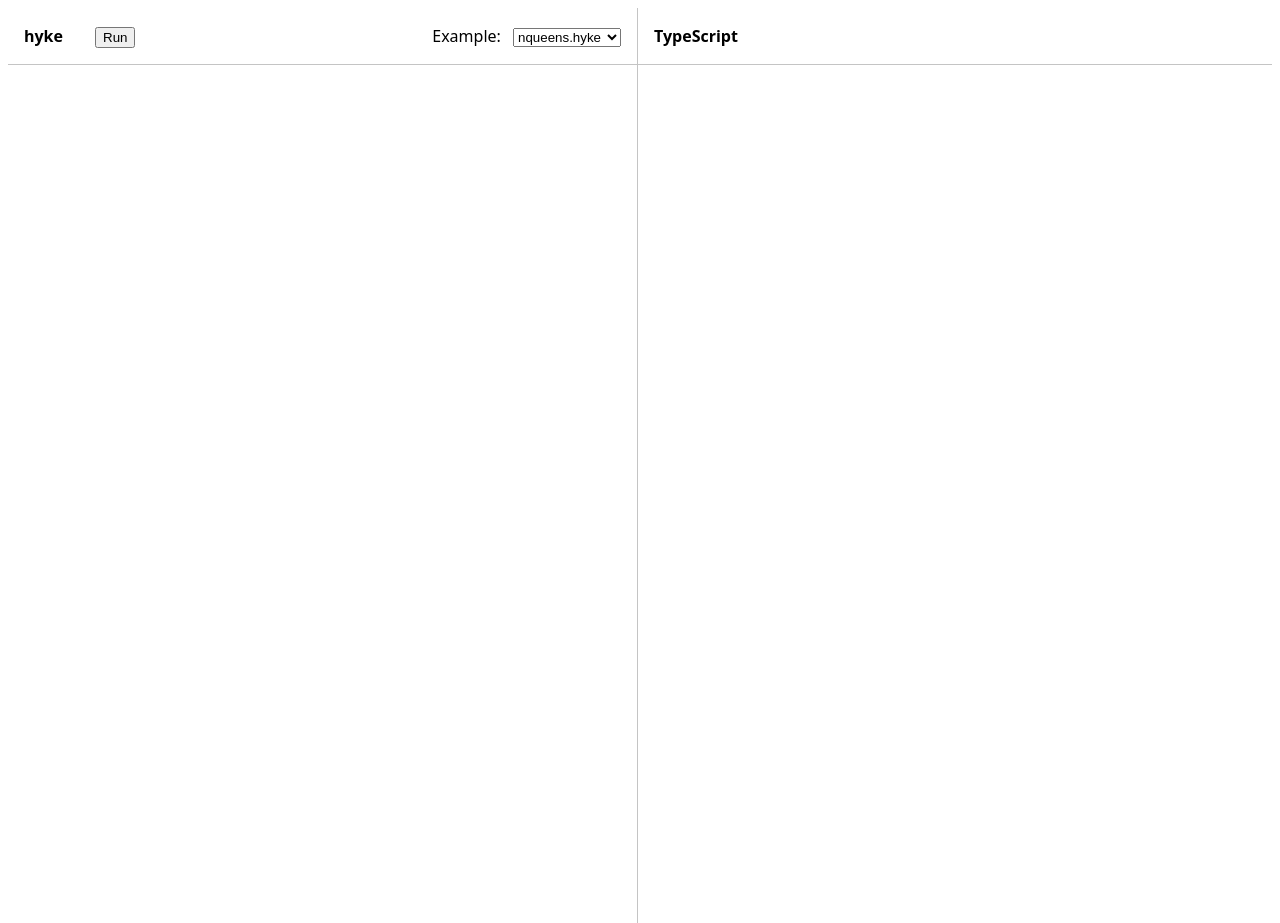
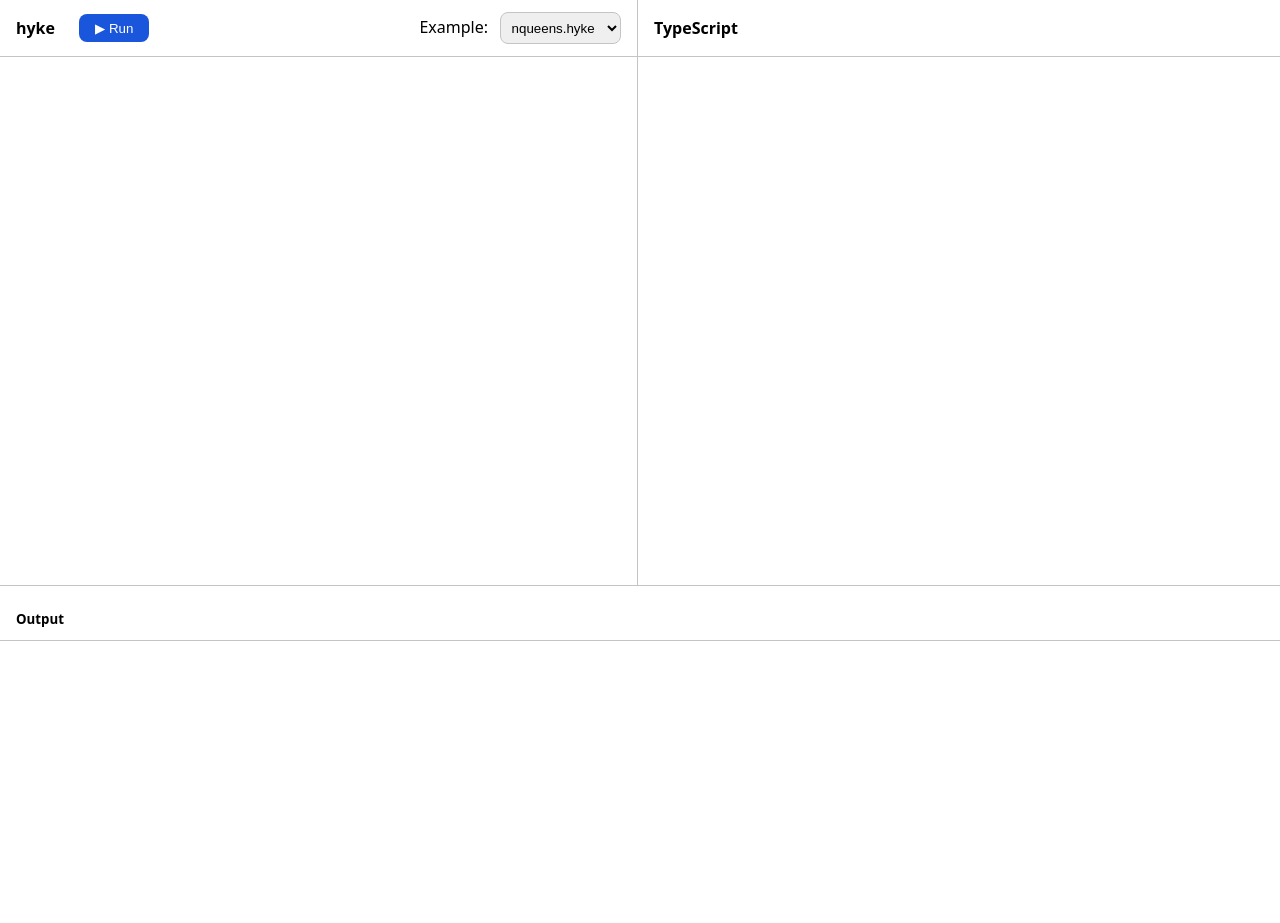
Before and after one commit to davidaf3/hyke, a website built with Parcel: page playground/index.html in a window 1280 px wide. Shown: the top 923 px of the page. After the commit the page ends 800 px from the top, so only its background shows below. Built offline with nearby package versions, Linux system fonts and the light colour scheme; no server answers; what monaco-editor would draw is missing.

Commit message:
Prettier playground

```diff
--- a/playground/index.css
+++ b/playground/index.css
@@ -1,5 +1,9 @@
 body {
   font-family: system-ui, sans-serif;
+  display: flex;
+  flex-direction: column;
+  margin: 0;
+  height: 100vh;
 }
 
 #editorsContainer {
@@ -49,7 +53,7 @@ body {
   display: flex;
   list-style: none;
   align-items: center;
-  gap: 2rem;
+  gap: 1.5rem;
 }
 
 #editorsContainer > div:nth-child(1) > ul {
@@ -72,10 +76,44 @@ label {
   margin-right: .5rem;
 }
 
-textarea {
+.output-container {
+  flex-grow: 1;
+  display: flex;
+  flex-direction: column;
+}
+
+.output-container > h5 {
+  margin: 1.5rem 1rem .75rem;
+}
+
+.output-container > textarea {
   width: 100%;
-  height: 20ch;
-  margin-bottom: 2rem;
+  min-height: 20ch;
+  resize: none;
+  box-sizing: border-box;
+  flex-grow: 1;
+  border: none;
+  border-top: solid rgb(196, 196, 196) 1px;
+  padding: 1rem;
+}
+
+button {
+  padding: .4rem 1rem;
+  border-radius: 0.5rem;
+  border: none;
+  color: white;
+  background-color: rgb(26 86 219);
+}
+
+button:hover {
+  cursor: pointer;
+  background-color: rgb(30 66 159);
+}
+
+select {
+  padding: .4rem;
+  border-radius: 0.5rem;
+  border: solid rgb(196, 196, 196) 1px;
 }
 
 @media (max-width: 768px) {
@@ -92,4 +130,12 @@ textarea {
     width: 100%;
     height: 50%;
   }
+
+  .output-container > textarea {
+    min-height: 10ch;
+  }
+
+  label {
+    display: none;
+  }
 }
--- a/playground/index.html
+++ b/playground/index.html
@@ -15,7 +15,7 @@
                 <li>
                     <h4>hyke</h4>
                 </li>
-                <li><button id="runButton">Run</button></li>
+                <li><button id="runButton">▶ Run</button></li>
                 <li>
                     <label for="exampleSelect">Example:</label>
                     <select id="exampleSelect">
@@ -36,8 +36,10 @@
             <div id="tsEditor"></div>
         </div>
     </div>
-    <h5>Output</h5>
-    <textarea id="output" readonly></textarea>
+    <div class="output-container">
+        <h5>Output</h5>
+        <textarea id="output" readonly></textarea>
+    </div>
     <script type="module" src="index.ts"></script>
 </body>
 
```
